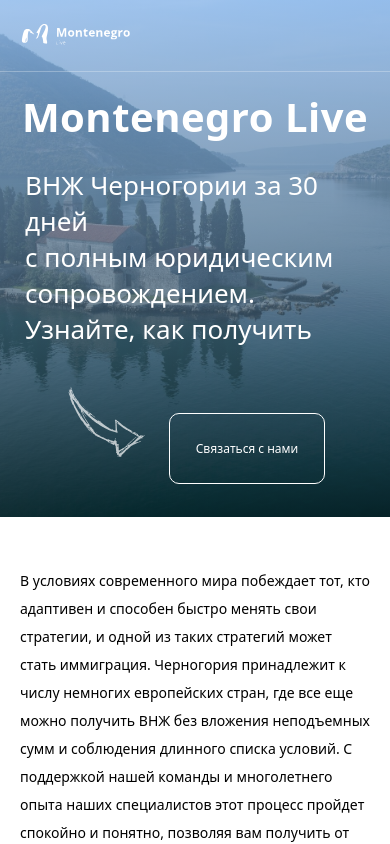
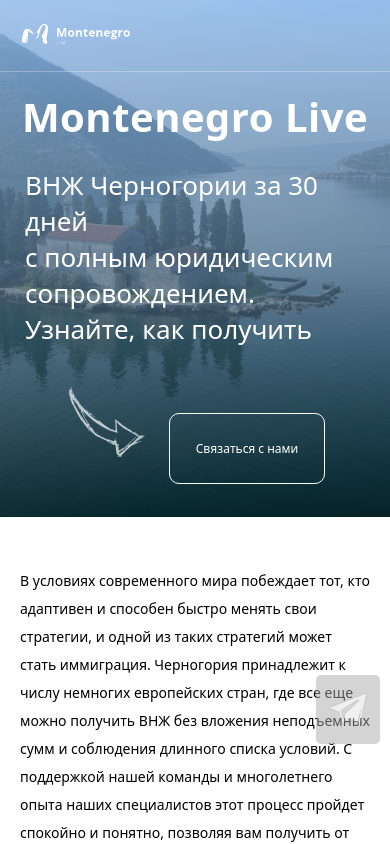
Before and after one commit to Safirenat/MonteNov, a React (Create React App) app: page / in a window 390 px wide. Shown: the top 844 px of the page. Built offline with nearby package versions, Linux system fonts and the light colour scheme.

Commit message:
add-mobile-full-fix-01

```diff
--- a/public/index.html
+++ b/public/index.html
@@ -4,40 +4,20 @@
     <meta charset="utf-8" />
     <link rel="icon" href="%PUBLIC_URL%/favicon.ico" />
     <meta name="viewport" content="width=device-width, initial-scale=1" />
-    <meta name="theme-color" content="#000000" />
     <meta
       name="description"
       content="Web site created using create-react-app"
     />
+    <meta name="theme-color" content="#fff">
     <link rel="apple-touch-icon" href="%PUBLIC_URL%/logo192.png" />
-    <!--
-      manifest.json provides metadata used when your web app is installed on a
-      user's mobile device or desktop. See https://developers.google.com/web/fundamentals/web-app-manifest/
-    -->
+
     <link rel="manifest" href="%PUBLIC_URL%/manifest.json" />
-    <!--
-      Notice the use of %PUBLIC_URL% in the tags above.
-      It will be replaced with the URL of the `public` folder during the build.
-      Only files inside the `public` folder can be referenced from the HTML.
 
-      Unlike "/favicon.ico" or "favicon.ico", "%PUBLIC_URL%/favicon.ico" will
-      work correctly both with client-side routing and a non-root public URL.
-      Learn how to configure a non-root public URL by running `npm run build`.
-    -->
     <title>React App</title>
   </head>
   <body>
     <noscript>You need to enable JavaScript to run this app.</noscript>
     <div id="root"></div>
-    <!--
-      This HTML file is a template.
-      If you open it directly in the browser, you will see an empty page.
 
-      You can add webfonts, meta tags, or analytics to this file.
-      The build step will place the bundled scripts into the <body> tag.
-
-      To begin the development, run `npm start` or `yarn start`.
-      To create a production bundle, use `npm run build` or `yarn build`.
-    -->
   </body>
 </html>
--- a/src/components/Footer/Footer.js
+++ b/src/components/Footer/Footer.js
@@ -27,13 +27,15 @@
 						<div className="analiz-arrow-wrapper">
 							<Arrow />
 							<div className="analiz-arrow-button">
-							<a target="_blank" href="https://t.me/MontenegroLive_Bot">
+								<a
+									target="_blank"
+									href="https://t.me/MontenegroLive_Bot"
+								>
 									Связаться с нами
 								</a>
 							</div>
 						</div>
 					</div>
-
 				</div>
 				<div className="footer-top-info-line">
 					<div className="container">
@@ -99,6 +101,11 @@
 								</a>
 							</div>
 						</div>
+						<div>
+							<p className="footer-copyright">
+								Copyright © «Montenegro Live» 2022. All rights reserved.
+							</p>
+						</div>
 					</div>
 				</div>
 			</div>
--- a/src/components/Footer/Footer.scss
+++ b/src/components/Footer/Footer.scss
@@ -13,6 +13,10 @@
 
 	color: #fff;
 	padding-bottom: 100px;
+
+	@media (max-width: 1024px) {
+		padding-bottom: 50px;
+	}
 }
 
 .footer-top-info-line {
@@ -123,3 +127,11 @@
 		height: 20px;
 	}
 }
+
+.footer-copyright {
+	margin-top: 60px;
+	text-align: center;
+	@media (max-width: 1024px) {
+		margin-top: 30px;
+	}
+}
--- a/src/components/Header/Header.js
+++ b/src/components/Header/Header.js
@@ -9,6 +9,7 @@
 import { ReactComponent as Clock } from "../../assets/Images/clock-icon.svg";
 import { ReactComponent as Email } from "../../assets/Images/mail-icon.svg";
 import { ReactComponent as Arrow } from "../../assets/Images/arrow4.svg";
+import { ReactComponent as TelegramFooter } from "../../assets/Images/telegram-footer.svg";
 
 export const Header = () => {
 	return (
@@ -118,6 +119,11 @@
 						</div>
 					</div>
 				</div>
+				<div className="telegram-footer">
+					<a target="_blank" href="https://t.me/MontenegroLive_Bot">
+						<TelegramFooter />
+					</a>
+				</div>
 			</div>
 		</div>
 	);
--- a/src/components/Header/Header.scss
+++ b/src/components/Header/Header.scss
@@ -330,3 +330,36 @@
 
 	cursor: pointer;
 }
+
+
+.telegram-footer{
+	display: flex;
+	align-items: center;
+	opacity: 0.5;
+	position: fixed;
+	right: 30px;
+	bottom: 190px;
+	padding: 15px 10px 10px;
+	background: #aaa;
+	-webkit-border-radius: 5px;
+	cursor: pointer;
+	z-index: 1001;
+
+	@media (max-width: 900px) {
+		right: 10px;
+		bottom: 100px;
+	}
+
+	&:hover {
+		opacity: 0.3;
+	}
+	svg {
+		width: 84px;
+		height: 79px;
+
+		@media (max-width: 900px) {
+			width: 44px;
+			height: 39px;
+		}
+	}
+}
```
Also changed, not shown: src/assets/Images/telegram-footer.svg (added). Lines whose indentation alone changed are shown as unchanged.
